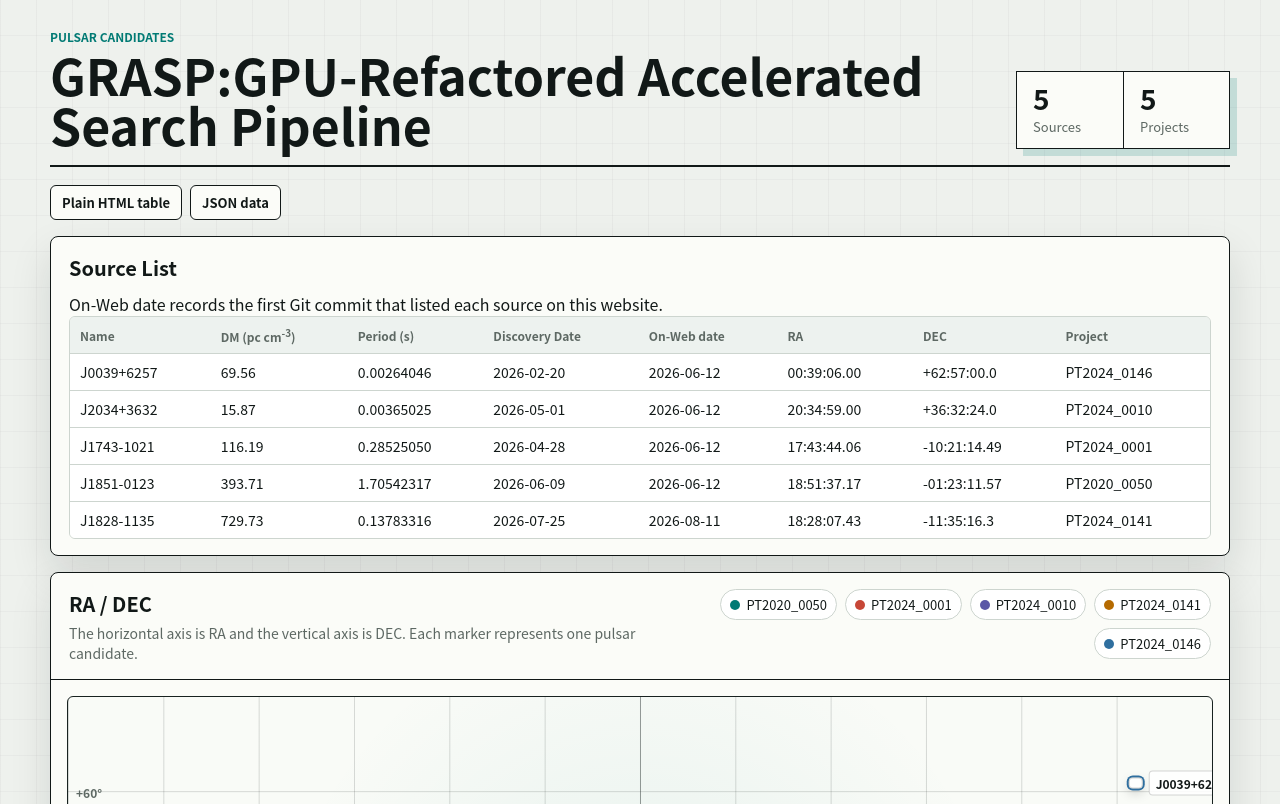
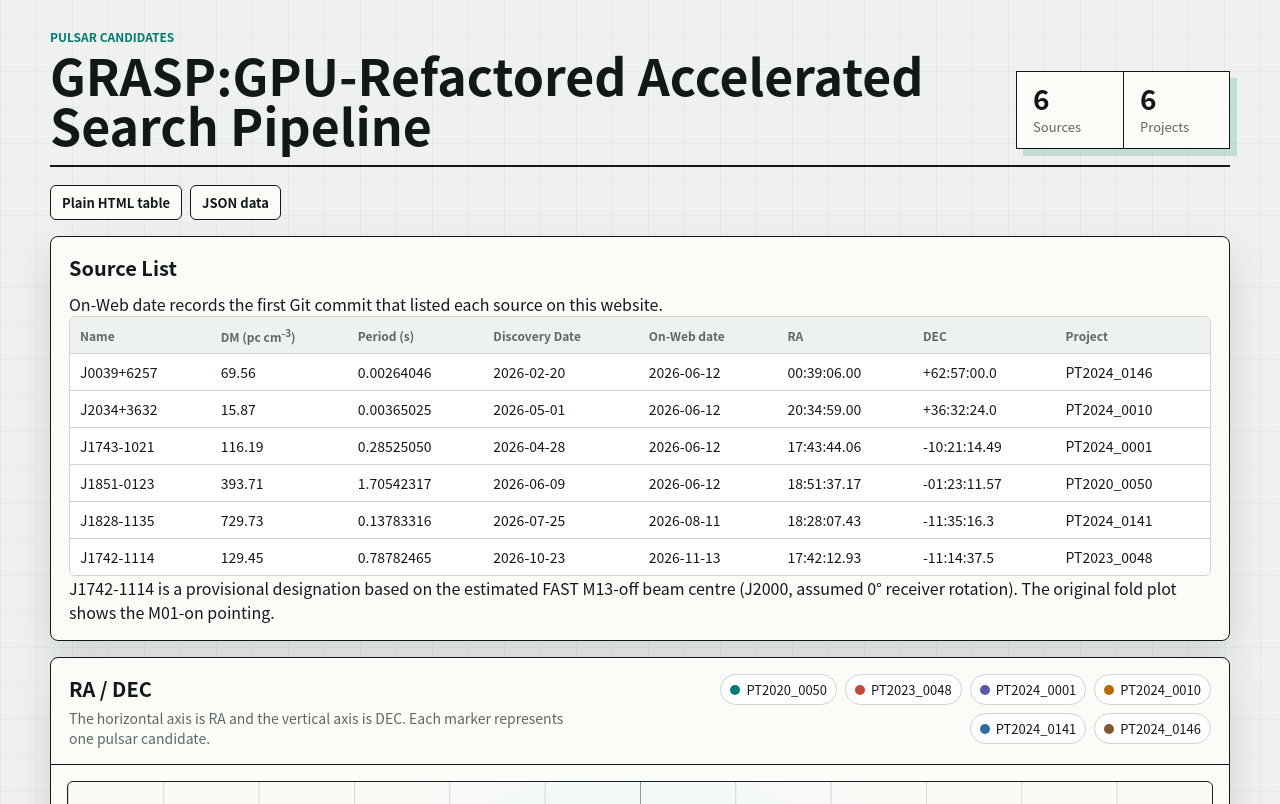
Before and after one commit to 0s11Song/GRASP-Pulsar-Candidates, a plain HTML site: page index.html in a window 1280 px wide. Shown: the top 804 px of the page. Drawn offline with Linux system fonts and the light colour scheme.

Commit message:
Add provisional FAST M13-off candidate J1742-1114

```diff
--- a/data/pulsars.js
+++ b/data/pulsars.js
@@ -53,7 +53,16 @@ window.PULSARS = [
     on_web_date: "2026-08-11",
     project: "PT2024_0141",
     image: "plots/J1828-1135_fold.png"
+  },
+  {
+    name: "J1742-1114",
+    ra: "17:42:12.93",
+    dec: "-11:14:37.5",
+    dm: 129.45,
+    period_s: 0.78782465078,
+    discovery_date: "2026-10-23",
+    on_web_date: "2026-11-13",
+    project: "PT2023_0048",
+    image: "plots/J1742-1114_fold.png"
   }
-
-
 ];
--- a/index.html
+++ b/index.html
@@ -15,11 +15,11 @@
         </div>
         <div class="stats" aria-label="Pulsar statistics">
           <div>
-            <strong id="totalCount">0</strong>
+            <strong id="totalCount">6</strong>
             <span>Sources</span>
           </div>
           <div>
-            <strong id="projectCount">0</strong>
+            <strong id="projectCount">6</strong>
             <span>Projects</span>
           </div>
         </div>
@@ -88,8 +88,19 @@
               <td>-11:35:16.3</td>
               <td>PT2024_0141</td>
             </tr>
+            <tr>
+              <td>J1742-1114</td>
+              <td>129.45</td>
+              <td>0.78782465</td>
+              <td>2026-10-23</td>
+              <td>2026-11-13</td>
+              <td>17:42:12.93</td>
+              <td>-11:14:37.5</td>
+              <td>PT2023_0048</td>
+            </tr>
           </tbody>
         </table>
+        <p>J1742-1114 is a provisional designation based on the estimated FAST M13-off beam centre (J2000, assumed 0° receiver rotation). The original fold plot shows the M01-on pointing.</p>
       </section>
 
       <section class="sky-card" aria-label="RA DEC grid">
@@ -153,7 +164,7 @@
       </footer>
     </main>
 
-    <script src="data/pulsars.js?v=on-web-date-2"></script>
+    <script src="data/pulsars.js?v=20261113"></script>
     <script src="app.js?v=on-web-date-2"></script>
   </body>
 </html>
```
Also changed, not shown: data/pulsars.json (+10 -0 lines), table.html (+10 -0 lines), plots/J1742-1114_fold.png (added).
